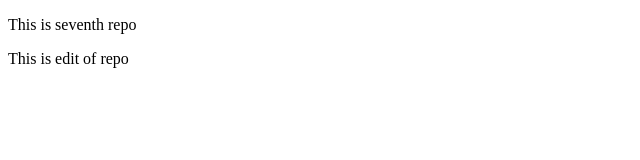
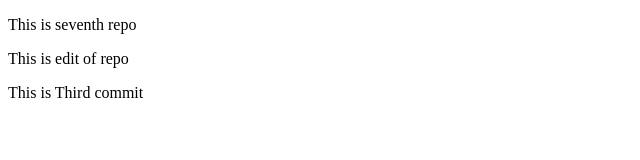
Before and after one commit to hafizurbagjan/seventh-github-repo, a plain HTML site: page index.html in a window 1280 px wide. Shown: the whole page, without its empty margins (0-640 px from the left). Drawn offline with Linux system fonts and the light colour scheme.

Commit message:
third commit

```diff
--- a/index.html
+++ b/index.html
@@ -8,5 +8,6 @@
 <body>
     <p>This is seventh repo</p>
     <p>This is edit of repo</p>
+    <p>This is Third commit</p>
 </body>
 </html>
```
